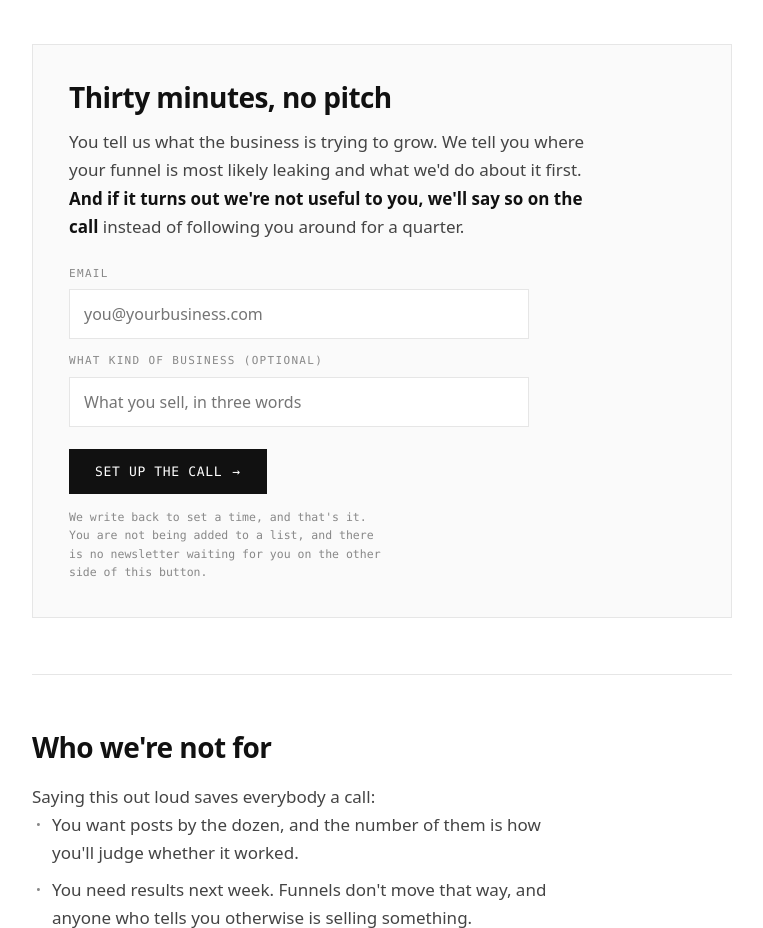
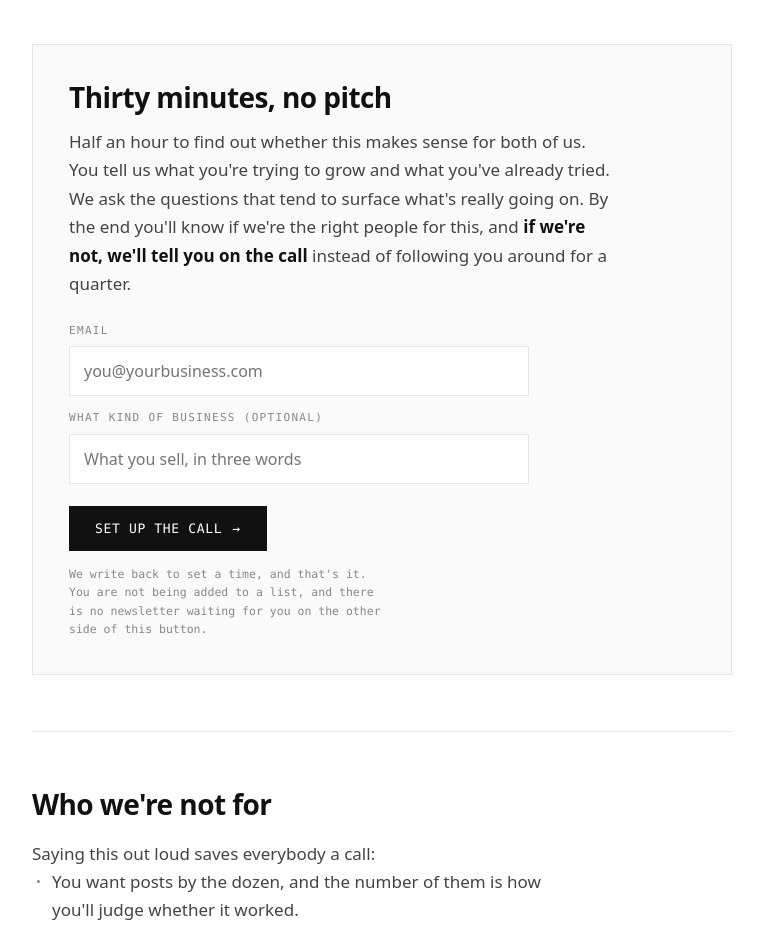
Before and after one commit to VeroCapote/kapuy-site, a plain HTML site: page hello.html in a window 1280 px wide. Shown: the part 1240-2168 px from the top of the page, without its empty margins (258-1021 px from the left). Drawn offline with Linux system fonts and the light colour scheme.

Commit message:
La llamada pasa de prometer diagnóstico a prometer una respuesta honesta
Prometer 'te decimos dónde se te fuga el embudo' tenía dos problemas: es
reportar, y el diferenciador de kapuy.md es decidir ('el competidor riguroso
te entrega números y te deja solo con la decisión'); y regala el producto,
porque un diagnóstico es portátil y se ejecuta con quien cobre menos.

Pero la corrección tampoco es prometer la decisión: media hora es una
llamada de fit, no de consultoría, y oferta.md sigue EN DEFINICIÓN, así que
no hay todavía qué cerrar. En una llamada de fit el criterio se demuestra en
las preguntas, no en las respuestas. Eso es el Mago: no explica el truco.

Queda la única promesa que sí se cumple en 30 minutos y que además nadie más
en la categoría hace: una respuesta honesta, incluida la que es que no.

Co-Authored-By: Claude Opus 5 <noreply@anthropic.com>

```diff
--- a/hello.html
+++ b/hello.html
@@ -292,10 +292,11 @@
     <div class="callout">
       <h2 id="h2call">Thirty minutes, no pitch</h2>
       <p class="body" id="callcopy">
-        You tell us what the business is trying to grow. We tell you where your funnel is most
-        likely leaking and what we'd do about it first. <strong>And if it turns out we're not
-        useful to you, we'll say so on the call</strong> instead of following you around for a
-        quarter.
+        Half an hour to find out whether this makes sense for both of us. You tell us what you're
+        trying to grow and what you've already tried. We ask the questions that tend to surface
+        what's really going on. By the end you'll know if we're the right people for this, and
+        <strong>if we're not, we'll tell you on the call</strong> instead of following you around
+        for a quarter.
       </p>
 
       <form id="leadForm" novalidate>
@@ -420,8 +421,8 @@
     },
     h2call: { en: "Thirty minutes, no pitch", es: "Treinta minutos, sin pitch" },
     callcopy: {
-      en: "You tell us what the business is trying to grow. We tell you where your funnel is most likely leaking and what we'd do about it first. <strong>And if it turns out we're not useful to you, we'll say so on the call</strong> instead of following you around for a quarter.",
-      es: "Tú nos cuentas qué quiere hacer crecer el negocio. Nosotros te decimos dónde es más probable que se te esté fugando el embudo y qué haríamos primero. <strong>Y si resulta que no te servimos, te lo decimos en la llamada</strong>, en vez de perseguirte durante tres meses."
+      en: "Half an hour to find out whether this makes sense for both of us. You tell us what you're trying to grow and what you've already tried. We ask the questions that tend to surface what's really going on. By the end you'll know if we're the right people for this, and <strong>if we're not, we'll tell you on the call</strong> instead of following you around for a quarter.",
+      es: "Media hora para ver si esto tiene sentido para los dos. Tú nos cuentas qué quieres hacer crecer y qué ya intentaste. Nosotras hacemos las preguntas que suelen destapar lo que de verdad está pasando. Al final vas a saber si somos las indicadas, y <strong>si no lo somos, te lo decimos en la llamada</strong> en vez de perseguirte durante tres meses."
     },
     lblEmail:   { en: "Email", es: "Correo" },
     lblBiz:     { en: "What kind of business (optional)", es: "Qué tipo de negocio (opcional)" },
```
